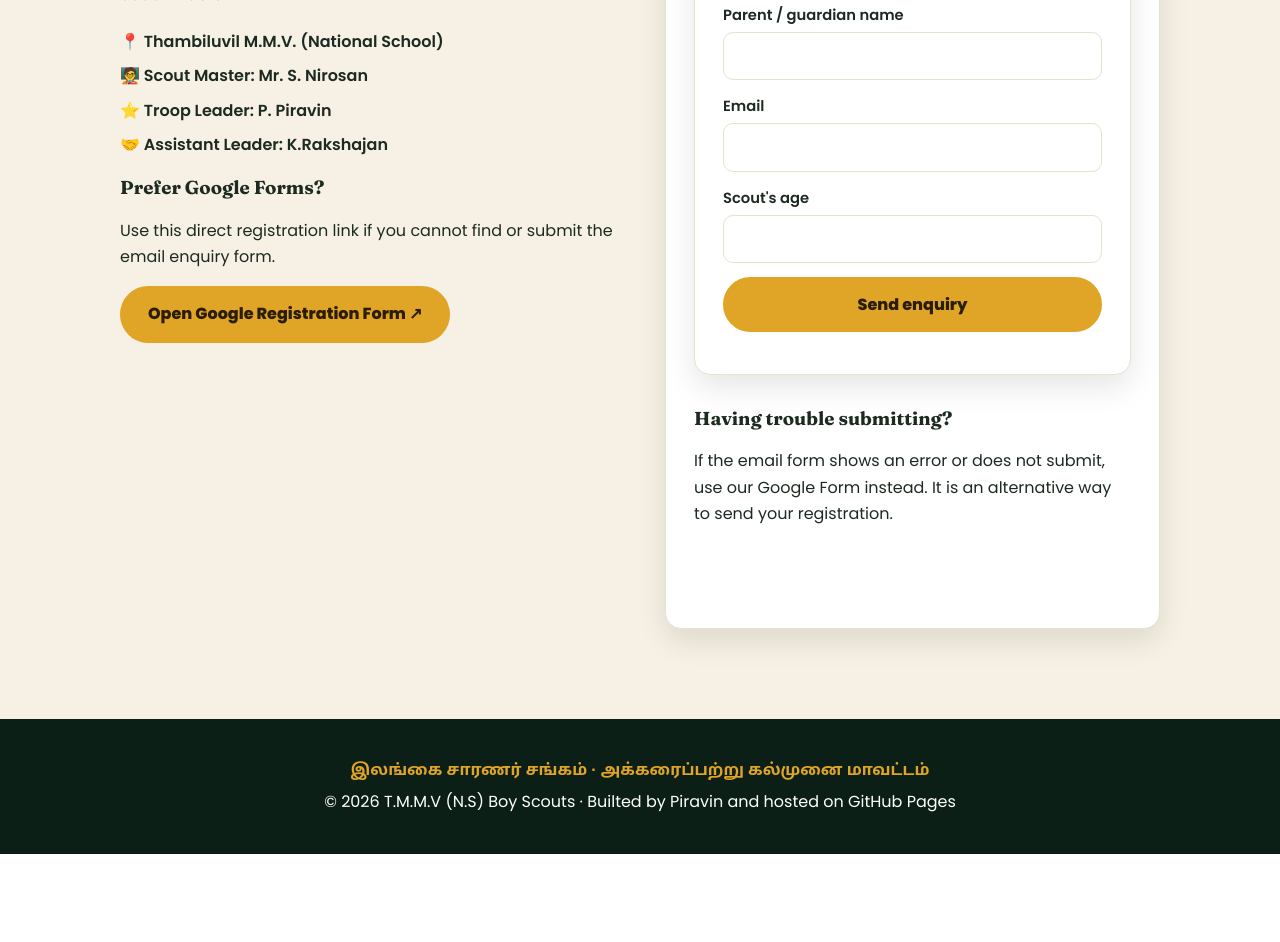
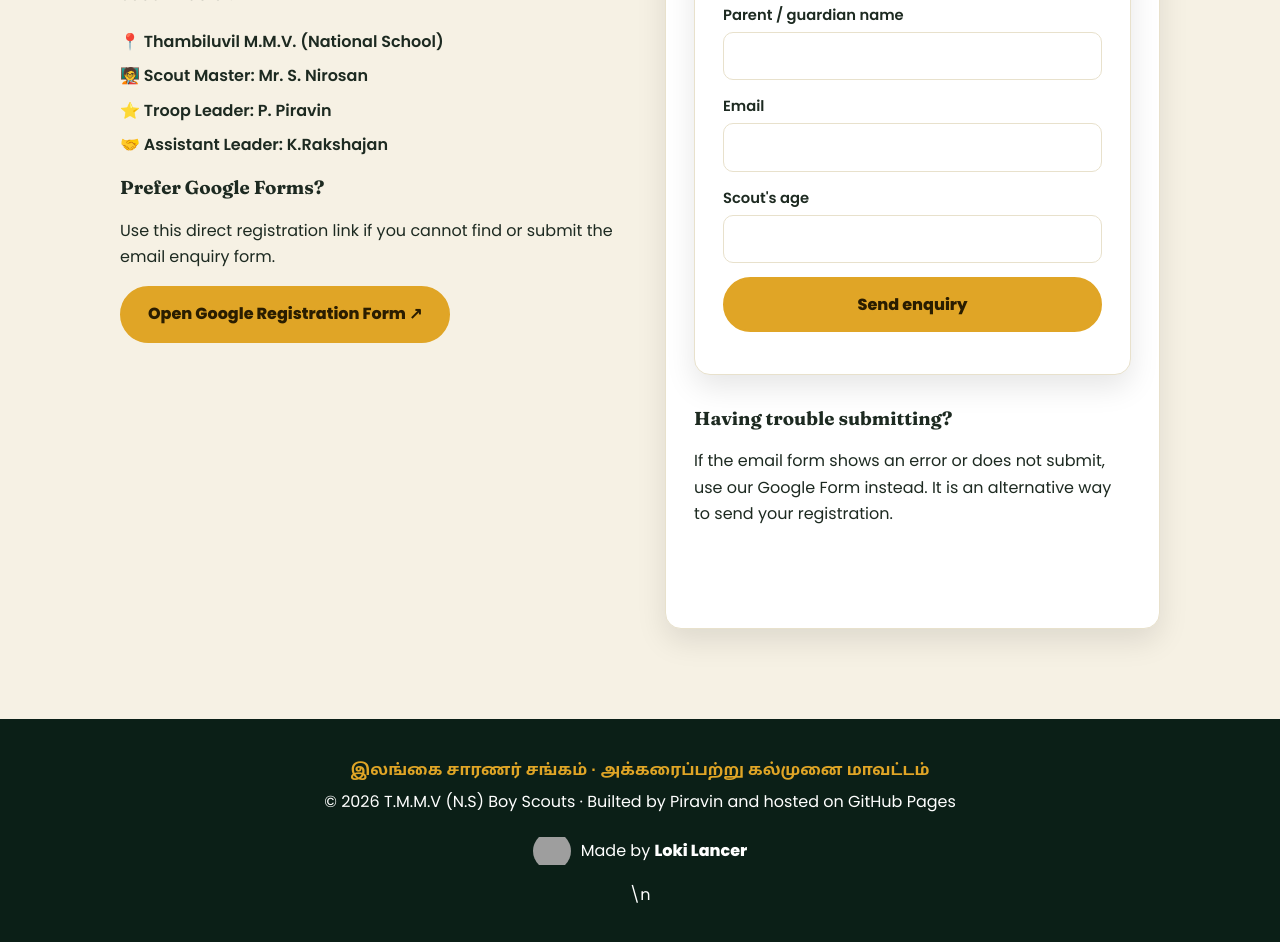
Before and after one commit to lokilancer/T.M.M.V-Boy-Scouts-Website, a plain HTML site: page index.html in a window 1280 px wide. Shown: the part 6266-7208 px from the top of the page. Before the commit the page ends 7120 px from the top, so only its background shows below. Drawn offline with Linux system fonts and the light colour scheme; grey boxes are pictures that could not be loaded.

Commit message:
Add Loki Lancer horse logo and creator credit

```diff
--- a/index.html
+++ b/index.html
@@ -193,7 +193,7 @@
 <footer>
   <p class="tamil">இலங்கை சாரணர் சங்கம் · அக்கரைப்பற்று கல்முனை மாவட்டம்</p>
   <p>© <span id="year"></span> T.M.M.V (N.S) Boy Scouts · Builted by Piravin and hosted on GitHub Pages</p>
-</footer>
+  <div style="display:flex;align-items:center;justify-content:center;gap:10px;padding:12px"><img src="https://raw.githubusercontent.com/lokilancer/TMMV-ROBOTICS/main/assets/loki-lancer-horse.svg" alt="Loki Lancer horse logo" width="38" height="38" style="object-fit:contain;border-radius:50%"> <span>Made by <strong>Loki Lancer</strong></span></div>\n</footer>
 
 
 <script src="script.js" defer></script>
```
